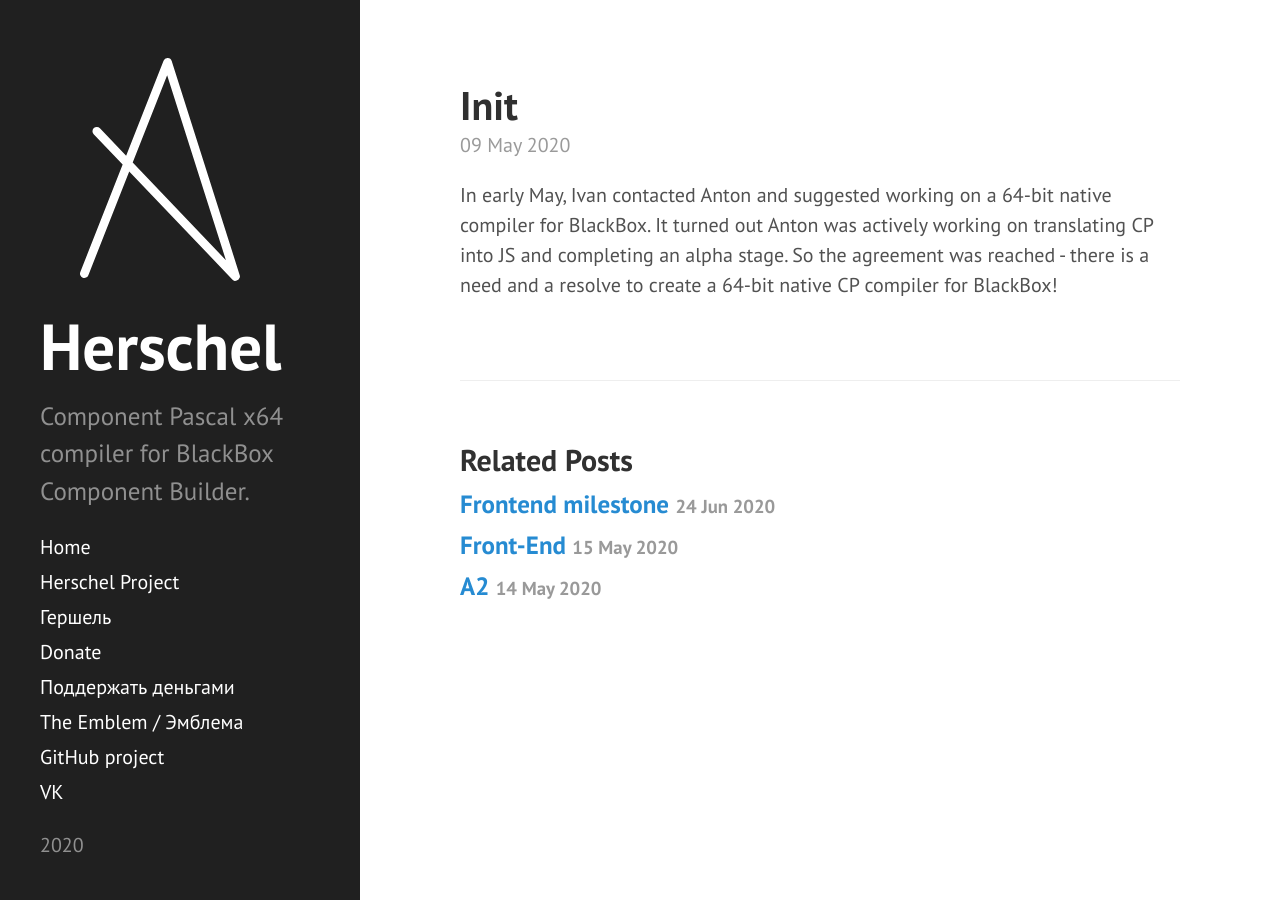
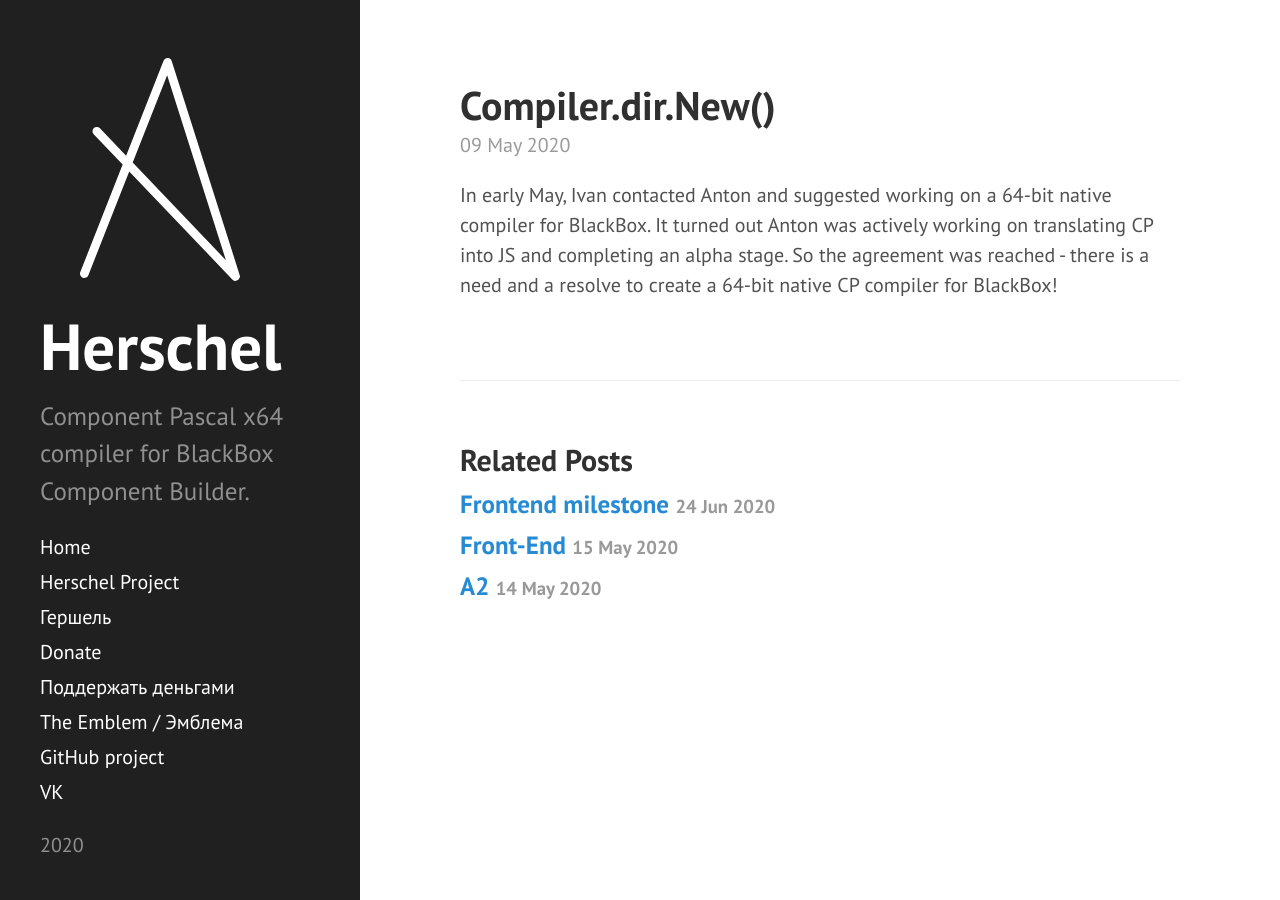
Before and after one commit to bbcb/bbcb.github.io, a Jekyll site: the page built from _posts/2020-05-09-post.md, in a window 1280 px wide. Built offline with Jekyll 4.4.1, drawn with Linux system fonts in a browser that asks for light colours.

Commit message:
Redo initial post title

```diff
--- a/_posts/2020-05-09-post.md
+++ b/_posts/2020-05-09-post.md
@@ -1,5 +1,5 @@
 ---
 layout: post
-title: Init
+title: Compiler.dir.New()
 ---
 In early May, Ivan contacted Anton and suggested working on a 64\-bit native compiler for BlackBox\. It turned out Anton was actively working on translating CP into JS and completing an alpha stage\. So the agreement was reached \- there is a need and a resolve to create a 64\-bit native CP compiler for BlackBox\!
```
